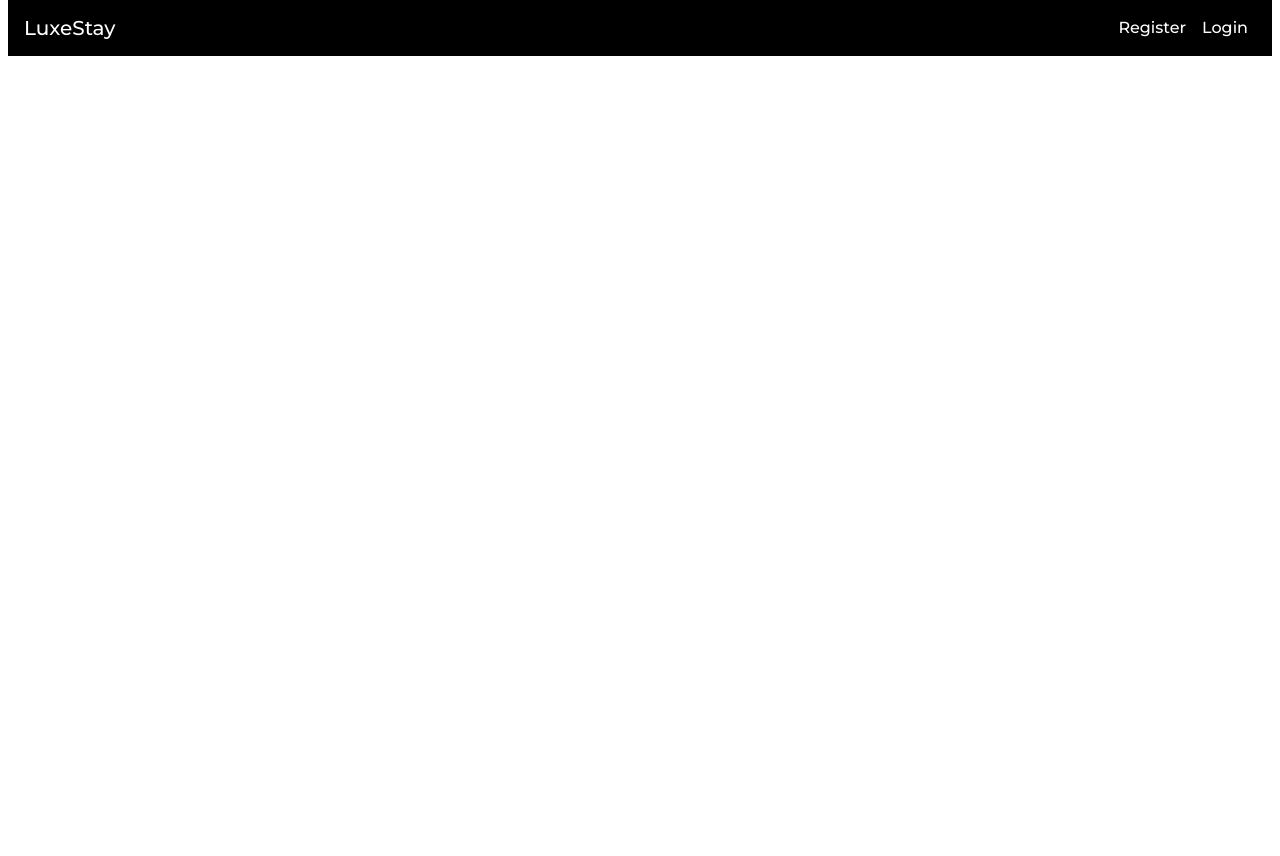
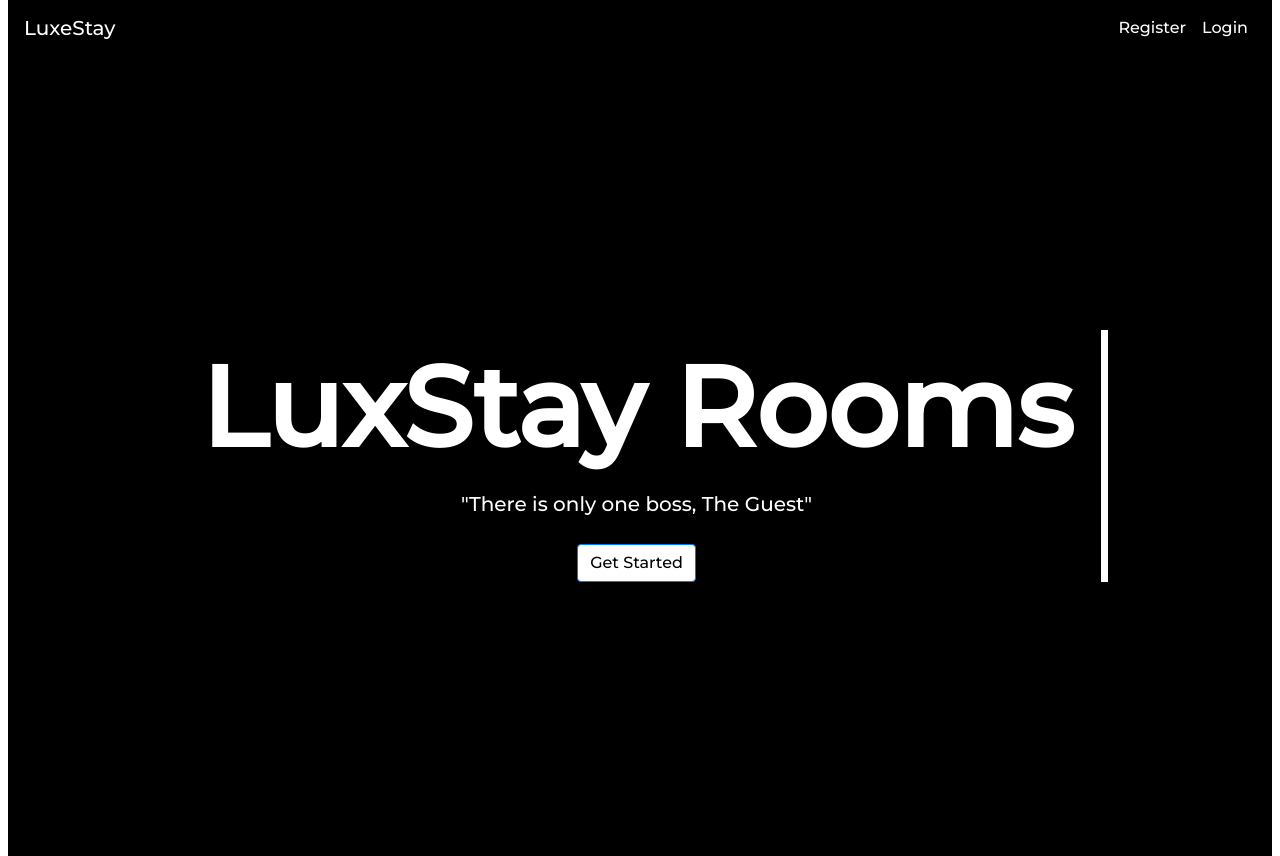
Before and after one commit to Sstanley45/LuxeStay-Hotel-Booking, a React (Create React App) app in the folder client/: page / in a window 1280 px wide. Before the commit the page ends 800 px from the top, so only its background shows below. Built offline with nearby package versions, Linux system fonts and the light colour scheme; no server answers.

Commit message:
added AOS annimation

```diff
--- a/client/package.json
+++ b/client/package.json
@@ -7,6 +7,7 @@
     "@testing-library/react": "^13.2.0",
     "@testing-library/user-event": "^13.5.0",
     "antd": "^5.9.3",
+    "aos": "^2.3.4",
     "axios": "^1.5.0",
     "moment": "^2.29.4",
     "react": "^18.1.0",
--- a/client/src/App.js
+++ b/client/src/App.js
@@ -12,6 +12,7 @@ import ForgotPassword from "./screens/ForgotPassword";
 import Profile from "./screens/Profile";
 import ProtectedRoute from "./components/ProtectedRoute";
 import AdminScreen from "./screens/AdminScreen";
+import LandingScreen from "./screens/LandingScreen";
 
 function App() {
   return (
@@ -19,7 +20,16 @@ function App() {
       <Navbar />
 
       <Routes>
-        <Route exact path="/home" element={<HomeScreen />}></Route>
+        <Route exact path="/" element={<LandingScreen />}></Route>
+        <Route
+          exact
+          path="/home"
+          element={
+
+              <HomeScreen />
+
+          }
+        ></Route>
         <Route
           exact
           path="/bookingscreen/:id/:fromDate/:toDate"
@@ -52,7 +62,7 @@ function App() {
             </ProtectedRoute>
           }
         ></Route>
-        <Route exact path='/admin' element={<AdminScreen />}></Route>
+        <Route exact path="/admin" element={<AdminScreen />}></Route>
       </Routes>
     </div>
   );
--- a/client/src/components/ProtectedRoute.js
+++ b/client/src/components/ProtectedRoute.js
@@ -11,9 +11,11 @@ const ProtectedRoute = ({ children }) => {
     if (!user) {
         setTimeout(() => {
             navigate('/login')
-        },1000)
+        }, 1000)
+        return;
+    } else {
+        return (children)
     }
-  return (children)
 };
 
 export default ProtectedRoute;
--- a/client/src/components/Room.js
+++ b/client/src/components/Room.js
@@ -2,6 +2,12 @@ import React, { useState } from "react";
 import { Modal, Button } from "react-bootstrap";
 import Carousel from "react-bootstrap/Carousel";
 import { Link } from "react-router-dom";
+import AOS from "aos";
+import "aos/dist/aos.css"; // You can also use <link> for styles
+// ..
+AOS.init({
+  duration: 300,
+}); // gotten from aos sit-github
 
 const Room = ({ room, fromDate, toDate }) => {
   const [show, setShow] = useState(false);
@@ -9,7 +15,7 @@ const Room = ({ room, fromDate, toDate }) => {
   const handleClose = () => setShow(false);
   const handleShow = () => setShow(true);
   return (
-    <div className="row bs">
+    <div className="row bs" data-aos="fade-up">
       <div className="col-md-4">
         <img src={room.imageurls[0]} className="smallimg" />
       </div>
@@ -22,7 +28,7 @@ const Room = ({ room, fromDate, toDate }) => {
         </b>
 
         <div style={{ float: "right" }}>
-          {(fromDate && toDate) && (
+          {fromDate && toDate && (
             <Link to={`/bookingscreen/${room._id}/${fromDate}/${toDate}`}>
               <button className="btn btn-secondary">Book Now</button>
             </Link>
--- a/client/src/index.css
+++ b/client/src/index.css
@@ -57,12 +57,12 @@ select {
   box-shadow: none !important;
   margin-top: 10px !important;
   width: 100% !important;
- height: 100% !important;
+  height: 100% !important;
   border-radius: 10px !important;
   text-align: center !important;
 }
-.admin-input{
-    box-shadow: none !important;
+.admin-input {
+  box-shadow: none !important;
   margin-top: 10px !important;
   width: 100% !important;
   border-radius: 10px !important;
@@ -78,9 +78,9 @@ select {
   background-color: whitesmoke !important;
 }
 h2 {
-  font-size: 30px !important;
+  font-size: 30px;
   padding: 10px;
-  font-weight: bold !important;
+  font-weight: bold;
   text-align: center;
 }
 
@@ -111,3 +111,14 @@ h2 {
 .dropdown-toggle {
   border: 0px solid black !important;
 }
+
+.landing {
+  background-color: black !important;
+  height: 100vh;
+  padding-top: 0px;
+}
+.landing-btn {
+  background-color: white !important;
+  color: black !important;
+  margin-top: 20px;
+}
--- a/client/src/screens/BookingScreen.js
+++ b/client/src/screens/BookingScreen.js
@@ -84,7 +84,7 @@ const BookingScreen = () => {
   };
 
   return (
-    <div className="m-5">
+    <div className="m-5" data-aos='flip-left'>
       {alert.show && (
         <div className={`alert-local alert-local-${alert.type}`}>
           {alert.text}
--- a/client/src/screens/HomeScreen.js
+++ b/client/src/screens/HomeScreen.js
@@ -1,4 +1,5 @@
 import React, { useState, useEffect } from "react";
+import { useNavigate } from "react-router-dom";
 import axios from "axios";
 import Room from "../components/Room";
 import Loader from "../components/Loader";
@@ -10,6 +11,13 @@ import moment from "moment";
 const { RangePicker } = DatePicker;
 
 const HomeScreen = () => {
+  const navigate = useNavigate();
+
+    useEffect(() => {
+      if (!JSON.parse(localStorage.getItem("user"))) {
+        navigate("/login");
+      }
+    }, []);
   const { fetchUser } = useGlobalContext();
 
   const [rooms, setRooms] = useState([]);
--- /dev/null
+++ b/client/src/screens/LandingScreen.js
@@ -0,0 +1,29 @@
+import React from 'react'
+import { Link } from 'react-router-dom';
+import AOS from "aos";
+import "aos/dist/aos.css"; // You can also use <link> for styles
+// ..
+AOS.init({
+  duration: 2000
+}); // gotten from aos sit-github
+
+
+const LandingScreen = () => {
+    return (
+      <div className=''>
+
+    <div className="row landing container justify-content-center">
+      <div className="col-md-9 my-auto text-center" style={{borderRight : "7px solid white"}}>
+        <h2 data-aos ='zoom-in' style={{ color: "white" , fontSize : "7rem"}}>LuxStay Rooms</h2>
+        <h1 data-aos='zoom-out' style={{ color: "white" }}>"There is only one boss, The Guest"</h1>
+
+        <Link to="/home">
+          <button className="btn btn-primary landing-btn">Get Started</button>
+        </Link>
+      </div>
+    </div>
+      </div>
+  );
+}
+
+export default LandingScreen
--- a/client/src/screens/LoginScreen.js
+++ b/client/src/screens/LoginScreen.js
@@ -5,20 +5,15 @@ import useLocalState from "../utils/localState";
 import { useNavigate } from "react-router-dom";
 import { useGlobalContext } from "../context";
 
-
 const LoginScreen = () => {
-  const { fetchUser } = useGlobalContext();
+  const { fetchUser, saveUser } = useGlobalContext();
   useEffect(() => {
-    fetchUser()
-  }, [])
+    fetchUser();
+  }, []);
 
   const navigate = useNavigate();
 
-  const {
-    alert,
-    showLocalAlert,
-    hideLocalAlert,
-  } = useLocalState();
+  const { alert, showLocalAlert, hideLocalAlert } = useLocalState();
 
   const [email, setEmail] = useState("");
   const [password, setPassword] = useState("");
@@ -39,8 +34,10 @@ const LoginScreen = () => {
 
     try {
       const response = await axios.post("/api/v1/auth/login", user);
-      const data = await response;
-     // console.log(data);
+      const data = response.data;
+      // console.log(data.user);
+      localStorage.setItem("user", JSON.stringify(data.user));
+      //saveUser(data.user)
       showLocalAlert({ text: "logging in..", type: "success" });
       hideLocalAlert();
       setTimeout(() => {
@@ -50,8 +47,8 @@ const LoginScreen = () => {
       setPassword("");
     } catch (error) {
       //console.log("error when logging user", error);
-     // console.log(error.response.data.msg);
-      showLocalAlert({ text: error.response.data.msg, type: "danger" });
+      console.log(error.response.data.msg);
+      showLocalAlert({ text: "error logging in", type: "danger" });
       hideLocalAlert();
     }
   };
```
Also changed, not shown: client/src/context.js (line endings or trailing spaces), 1 other file (tests, documents, lock files or other folders).
